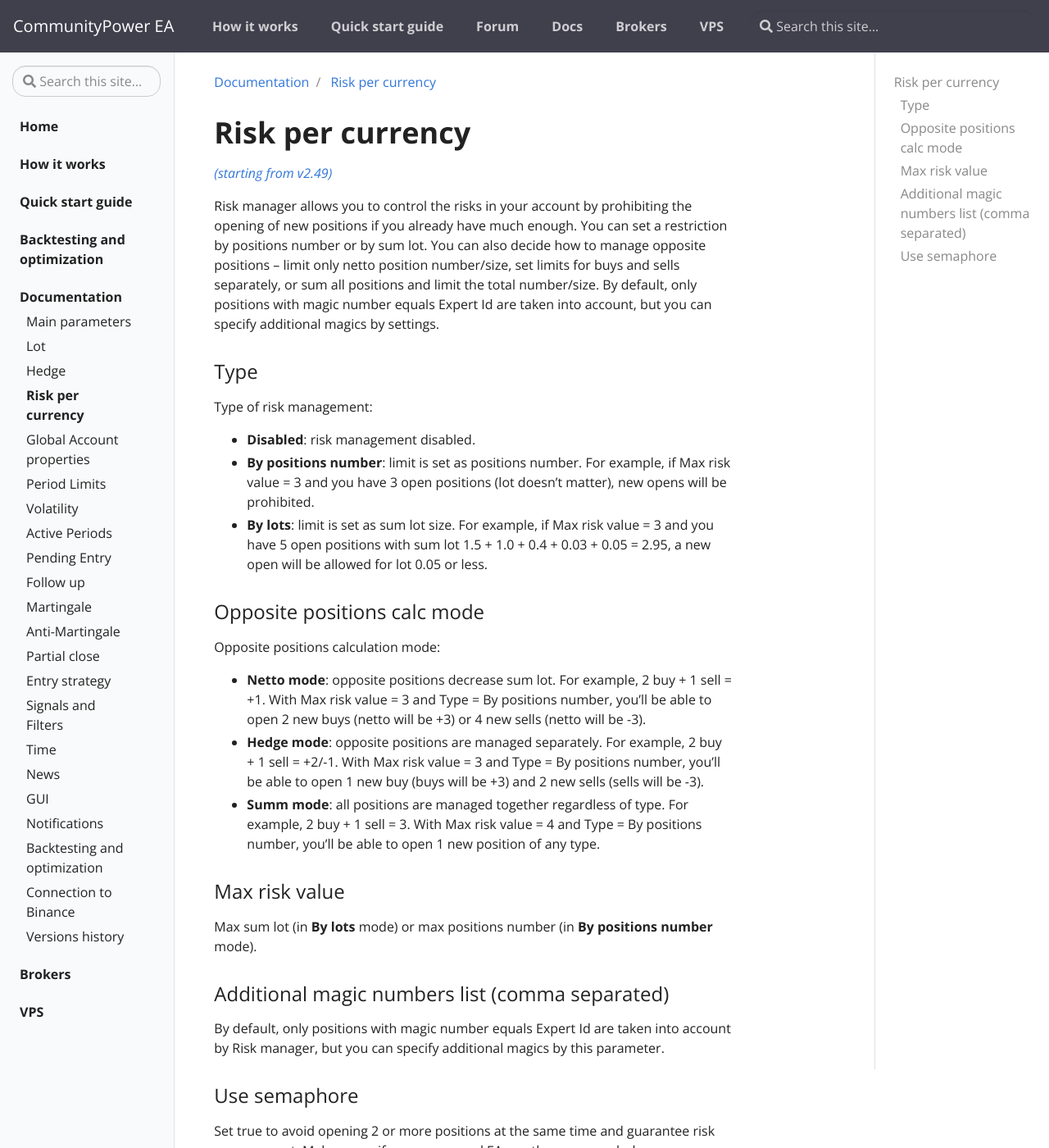
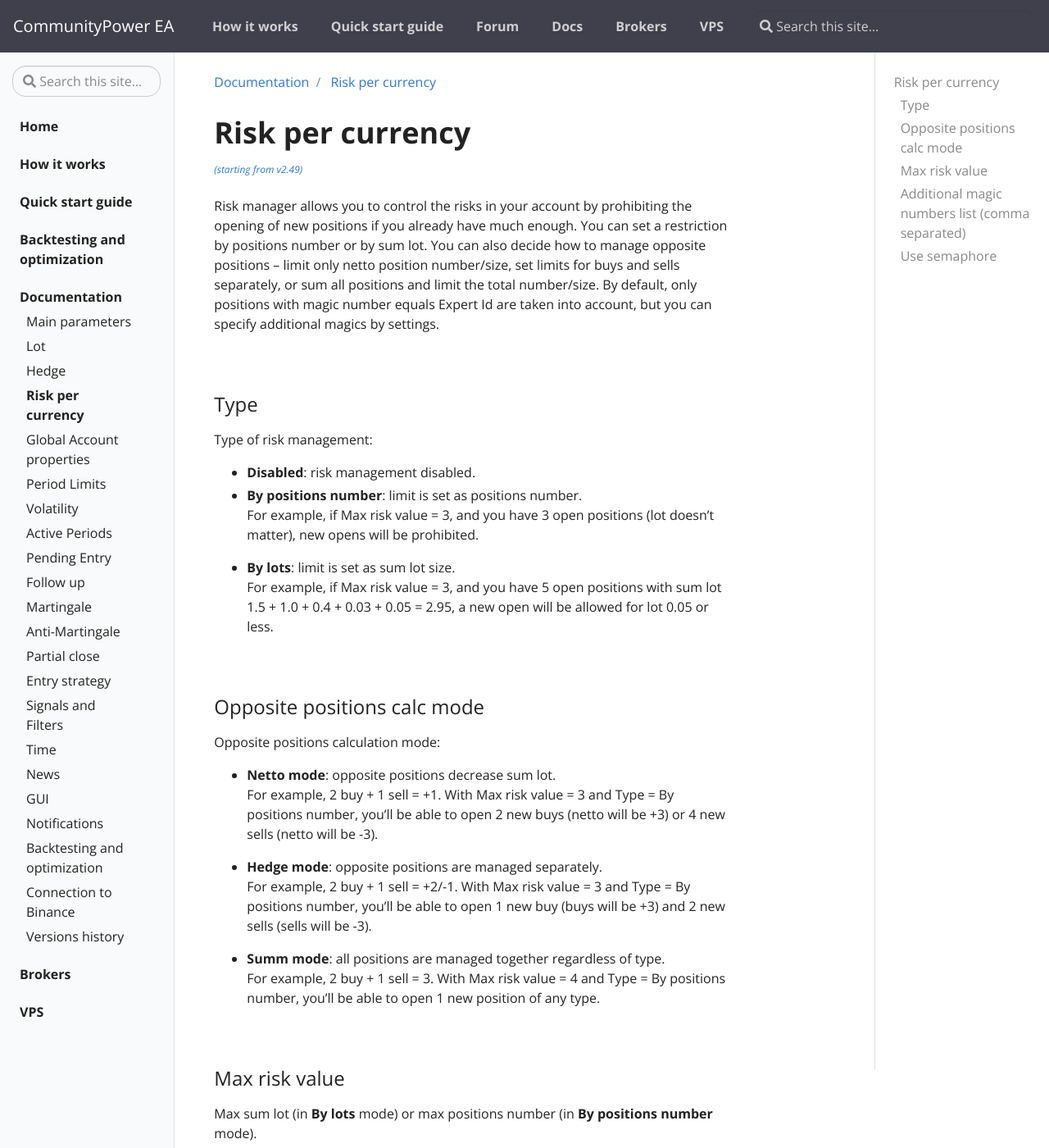
Before and after one commit to komposter/CommunityPowerEA.com, a Jekyll site: the page built from _docs/risk-per-currency.md, in a window 1280 px wide and 1400 px high. Shown: the whole window at 82% size. Built offline with Jekyll 4.4.1, drawn with Linux system fonts in a browser that asks for light colours.

Commit message:
Content change

```diff
--- a/_docs/risk-per-currency.md
+++ b/_docs/risk-per-currency.md
@@ -6,36 +6,46 @@
 
 # Risk per currency
 
-[*(starting from v2.49)*](/docs/versions-history#20221007-249)
+<sup>[*(starting from v2.49)*](/docs/versions-history#20221007-249)</sup>
 
 Risk manager allows you to control the risks in your account by prohibiting the opening of new positions if you already have much enough. You can set a restriction by positions number or by sum lot. You can also decide how to manage opposite positions -- limit only netto position number/size, set limits for buys and sells separately, or sum all positions and limit the total number/size. By default, only positions with magic number equals Expert Id are taken into account, but you can specify additional magics by settings.
 
+<br />
 
 ### Type
 
 Type of risk management:
 * **Disabled**: risk management disabled.
-* **By positions number**: limit is set as positions number.  For example, if Max risk value = 3 and you have 3 open positions (lot doesn't matter), new opens will be prohibited.
-* **By lots**: limit is set as sum lot size. For example, if Max risk value = 3 and you have 5 open positions with sum lot 1.5 + 1.0 + 0.4 + 0.03 + 0.05 = 2.95, a new open will be allowed for lot 0.05 or less.
+* **By positions number**: limit is set as positions number.
+> For example, if Max risk value = 3, and you have 3 open positions (lot doesn't matter), new opens will be prohibited.
+* **By lots**: limit is set as sum lot size.
+> For example, if Max risk value = 3, and you have 5 open positions with sum lot 1.5 + 1.0 + 0.4 + 0.03 + 0.05 = 2.95, a new open will be allowed for lot 0.05 or less.
 
+<br />
 
 ### Opposite positions calc mode
 
 Opposite positions calculation mode:
-* **Netto mode**: opposite positions decrease sum lot. For example, 2 buy + 1 sell = +1. With Max risk value = 3 and Type = By positions number, you’ll be able to open 2 new buys (netto will be +3) or 4 new sells (netto will be -3).
-* **Hedge mode**: opposite positions are managed separately. For example, 2 buy + 1 sell = +2/-1. With Max risk value = 3 and Type = By positions number, you’ll be able to open 1 new buy (buys will be +3) and 2 new sells (sells will be -3).
-* **Summ mode**: all positions are managed together regardless of type. For example, 2 buy + 1 sell = 3. With Max risk value = 4 and Type = By positions number, you’ll be able to open 1 new position of any type.
+* **Netto mode**: opposite positions decrease sum lot.
+> For example, 2 buy + 1 sell = +1. With Max risk value = 3 and Type = By positions number, you’ll be able to open 2 new buys (netto will be +3) or 4 new sells (netto will be -3).
+* **Hedge mode**: opposite positions are managed separately.
+> For example, 2 buy + 1 sell = +2/-1. With Max risk value = 3 and Type = By positions number, you’ll be able to open 1 new buy (buys will be +3) and 2 new sells (sells will be -3).
+* **Summ mode**: all positions are managed together regardless of type.
+> For example, 2 buy + 1 sell = 3. With Max risk value = 4 and Type = By positions number, you’ll be able to open 1 new position of any type.
 
+<br />
 
 ### Max risk value
 
 Max sum lot (in **By lots** mode) or max positions number (in **By positions number** mode).
 
+<br />
 
 ### Additional magic numbers list (comma separated)
 
 By default, only positions with magic number equals Expert Id are taken into account by Risk manager, but you can specify additional magics by this parameter.
 
+<br />
 
 ### Use semaphore
 
```
